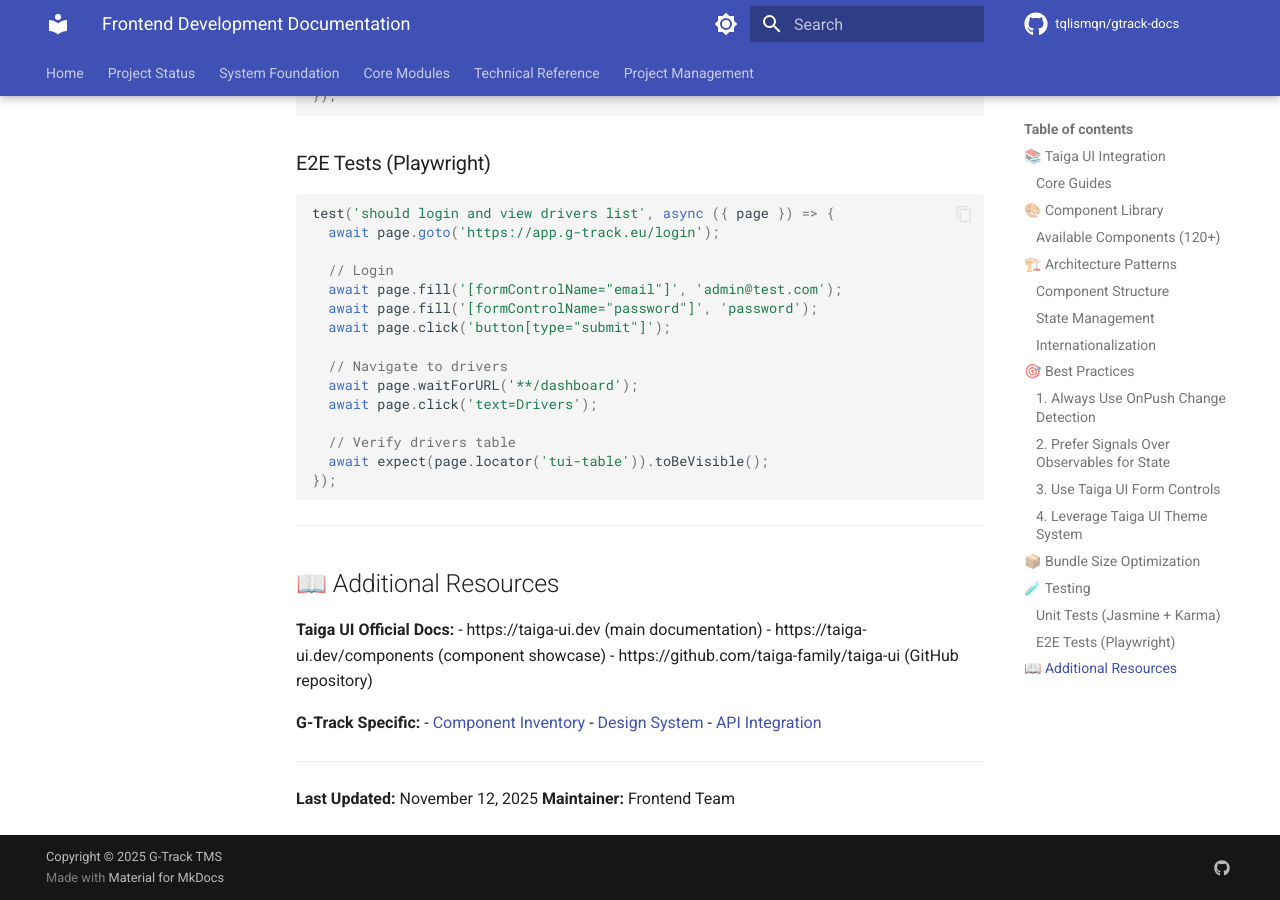
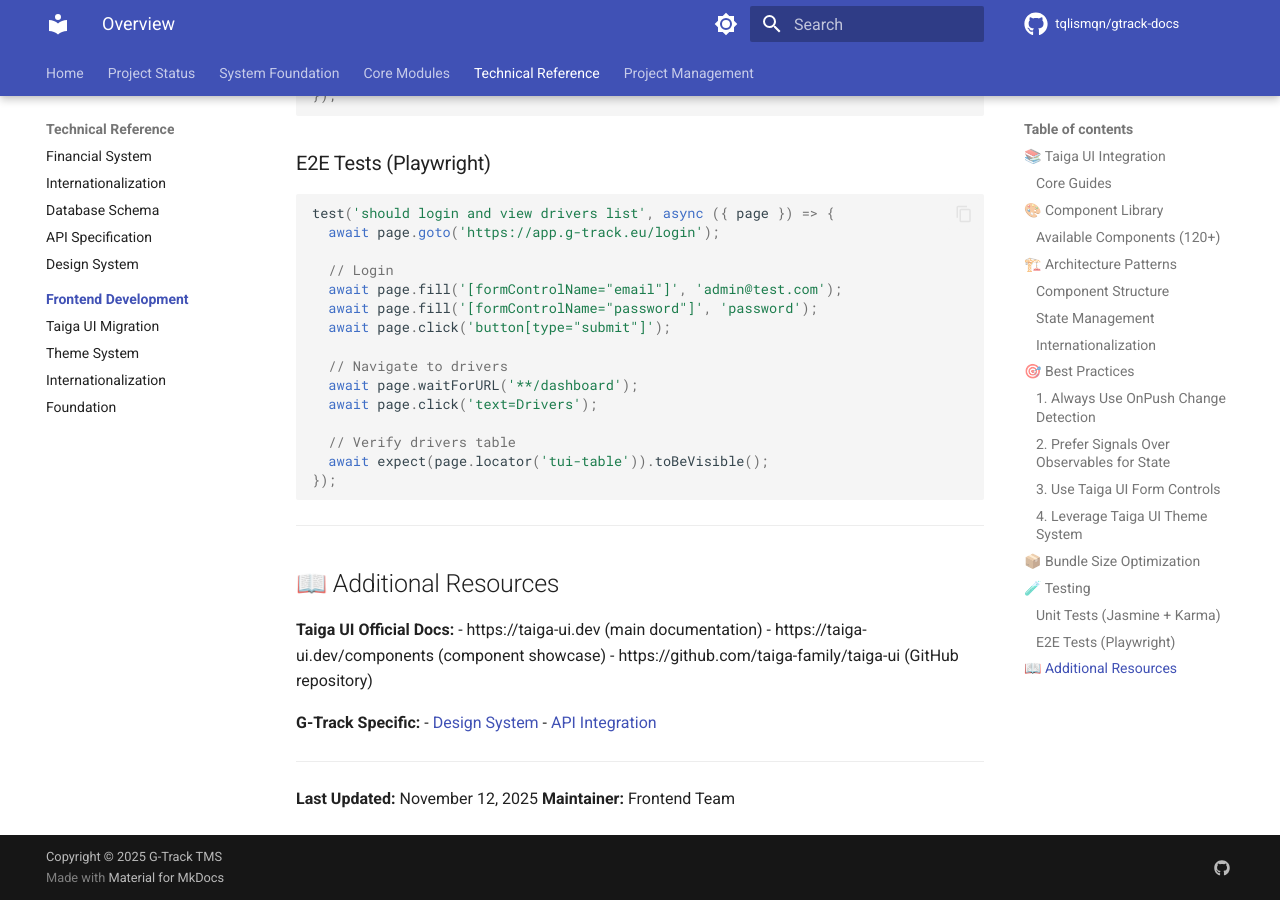
Before and after one commit to tqlismqn/gtrack-docs, an MkDocs documentation site: the page built from docs/frontend/index.md, in a window 1280 px wide and 900 px high, scrolled down 5257 px. Built offline with MkDocs 1.6.1 and Material for MkDocs 9.7.7, drawn with Linux system fonts in a browser that asks for light colours; comment, search, counter and statistics services are not loaded; the version menu is left out.

Commit message:
fix: broken link in frontend/index.md and add frontend docs to navigation
- Remove broken link to COMPONENT_INVENTORY_2025-11-08.md (file does not exist)
- Add frontend/*.md files to mkdocs.yml navigation under Technical Reference
- Fixes GitHub Actions build failure in strict mode

Issue: G-90

```diff
--- a/docs/frontend/index.md
+++ b/docs/frontend/index.md
@@ -296,7 +296,6 @@
 - https://github.com/taiga-family/taiga-ui (GitHub repository)
 
 **G-Track Specific:**
-- [Component Inventory](../COMPONENT_INVENTORY_2025-11-08.md)
 - [Design System](../17-design-system.md)
 - [API Integration](../15-api-specification.md)
 
--- a/mkdocs.yml
+++ b/mkdocs.yml
@@ -130,6 +130,12 @@
       - Database Schema: 14-database-schema.md
       - API Specification: 15-api-specification.md
       - Design System: 17-design-system.md
+      - Frontend Development:
+          - Overview: frontend/index.md
+          - Taiga UI Migration: frontend/taiga-ui-migration-guide.md
+          - Theme System: frontend/taiga-ui-theme-system.md
+          - Internationalization: frontend/taiga-ui-i18n.md
+          - Foundation: frontend/taiga-ui-foundation.md
 
   - Project Management:
       - Roadmap: 16-roadmap.md
```
